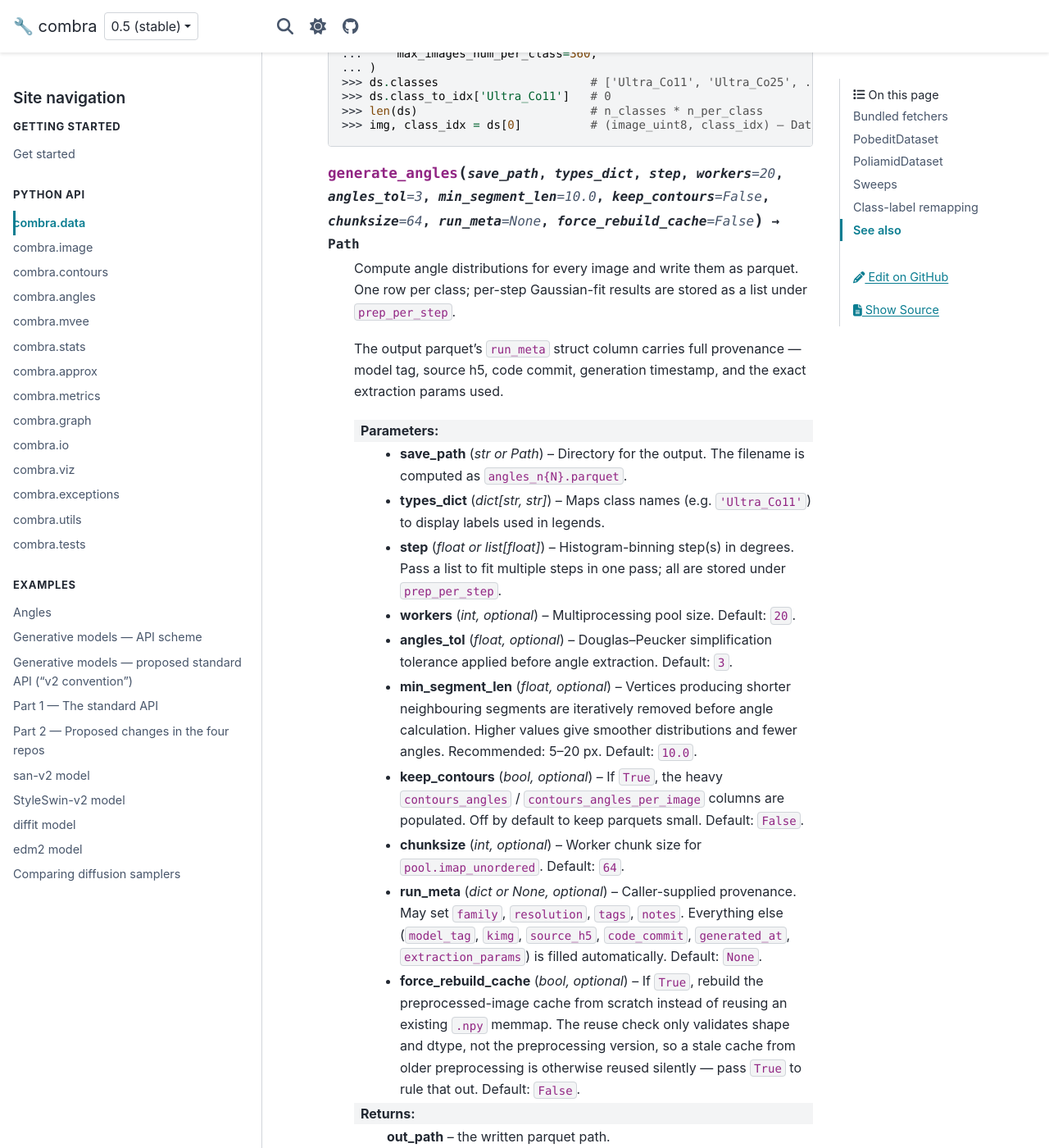
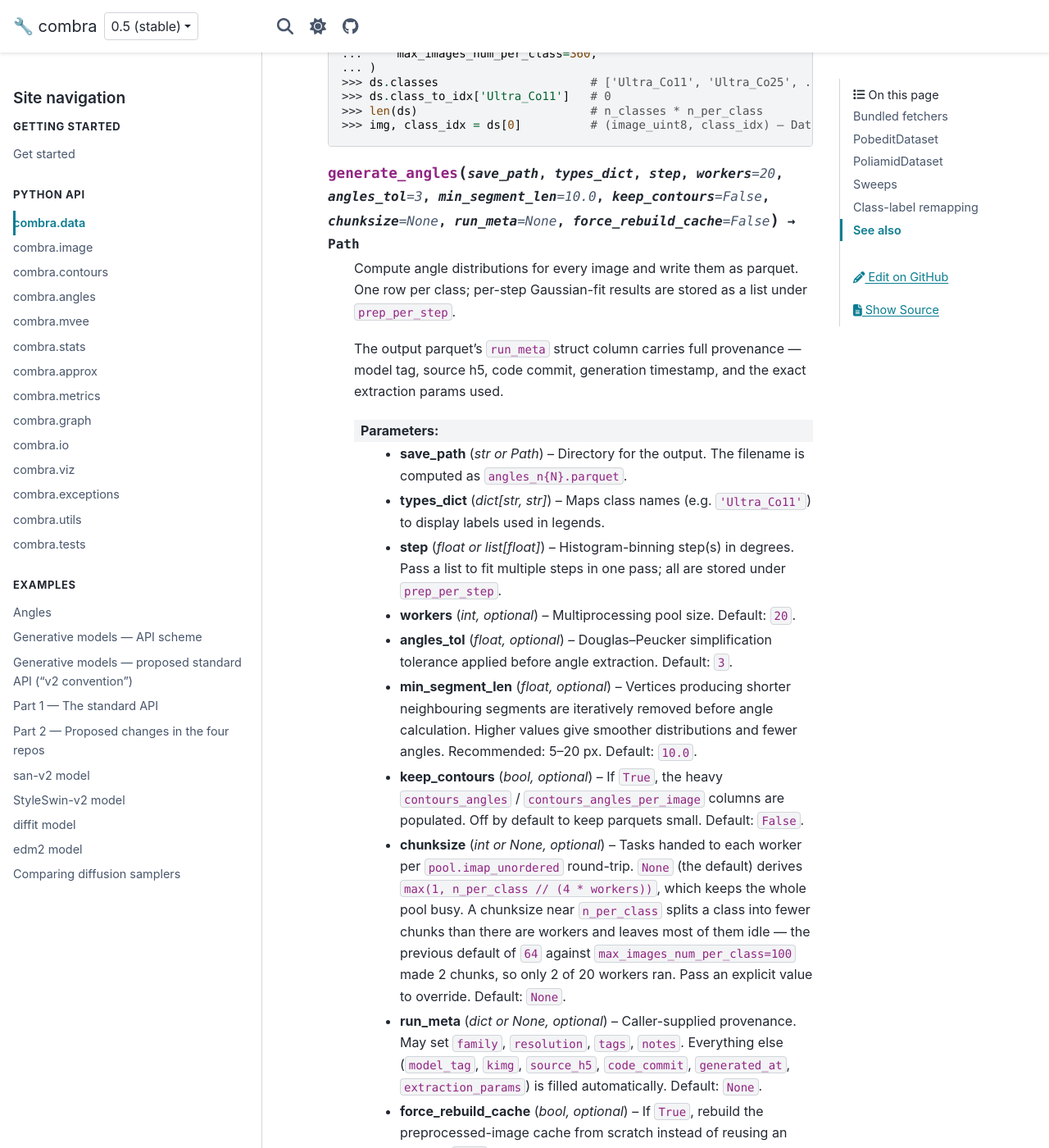
Before and after one commit to dkagramanyan/combra_docs, a Sphinx documentation site: the page built from docs/api/data.md, in a window 1280 px wide and 1400 px high, scrolled down 4597 px. Shown: the whole window at 82% size. Built offline with Sphinx 7.4.7 and the PyData theme 0.15.4, drawn with Linux system fonts in a browser that asks for light colours; pages that are not in the unit, such as notebooks, are missing from menus.

Commit message:
docs(data): document derived generate_angles chunksize default
generate_angles now derives chunksize from n_per_class and workers instead
of defaulting to 64. Update the signature line and expand the param entry to
explain why a chunksize near n_per_class starves the pool.

Co-Authored-By: Claude Opus 5 <noreply@anthropic.com>
Claude-Session: https://claude.ai/code/session_017AzSd6uxAHSTQAmYmfsb1x

`````diff
--- a/docs/api/data.md
+++ b/docs/api/data.md
@@ -171,7 +171,7 @@ a `_p<V>` preprocessing-version tag so a stale cache is never silently reused.
 >>> img, class_idx = ds[0]          # (image_uint8, class_idx) — DataLoader-ready
 ```
 
-````{py:method} generate_angles(save_path, types_dict, step, workers=20, angles_tol=3, min_segment_len=10.0, keep_contours=False, chunksize=64, run_meta=None, force_rebuild_cache=False) -> Path
+````{py:method} generate_angles(save_path, types_dict, step, workers=20, angles_tol=3, min_segment_len=10.0, keep_contours=False, chunksize=None, run_meta=None, force_rebuild_cache=False) -> Path
 
 Compute angle distributions for every image and write them as parquet. One row per
 class; per-step Gaussian-fit results are stored as a list under `prep_per_step`.
@@ -193,8 +193,8 @@ source h5, code commit, generation timestamp, and the exact extraction params us
 :type min_segment_len: float, optional
 :param keep_contours: If `True`, the heavy `contours_angles` / `contours_angles_per_image` columns are populated. Off by default to keep parquets small. Default: `False`.
 :type keep_contours: bool, optional
-:param chunksize: Worker chunk size for `pool.imap_unordered`. Default: `64`.
-:type chunksize: int, optional
+:param chunksize: Tasks handed to each worker per `pool.imap_unordered` round-trip. `None` (the default) derives `max(1, n_per_class // (4 * workers))`, which keeps the whole pool busy. A chunksize near `n_per_class` splits a class into fewer chunks than there are workers and leaves most of them idle — the previous default of `64` against `max_images_num_per_class=100` made 2 chunks, so only 2 of 20 workers ran. Pass an explicit value to override. Default: `None`.
+:type chunksize: int or None, optional
 :param run_meta: Caller-supplied provenance. May set `family`, `resolution`, `tags`, `notes`. Everything else (`model_tag`, `kimg`, `source_h5`, `code_commit`, `generated_at`, `extraction_params`) is filled automatically. Default: `None`.
 :type run_meta: dict or None, optional
 :param force_rebuild_cache: If `True`, rebuild the preprocessed-image cache from scratch instead of reusing an existing `.npy` memmap. The reuse check only validates shape and dtype, not the preprocessing version, so a stale cache from older preprocessing is otherwise reused silently — pass `True` to rule that out. Default: `False`.
`````
